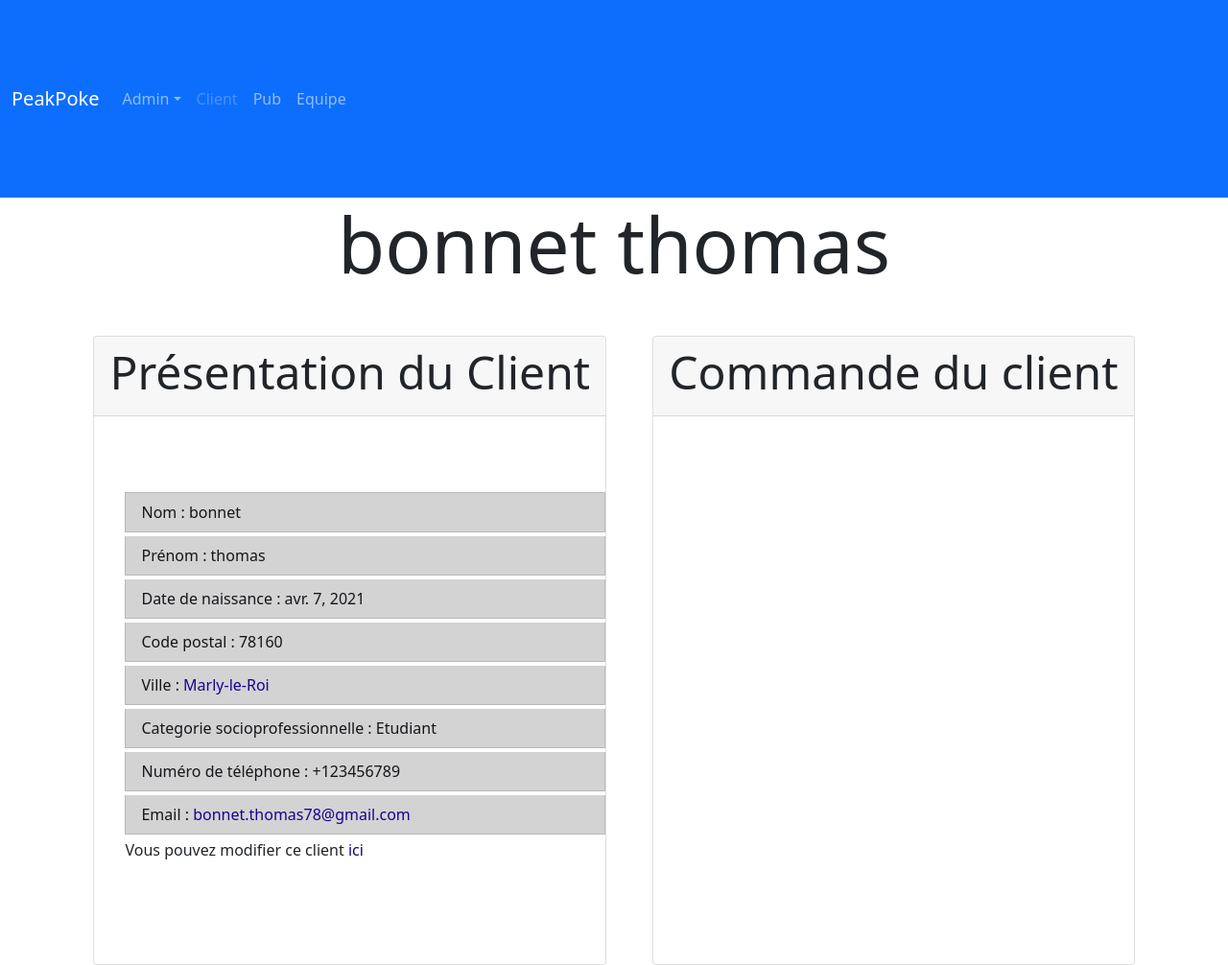
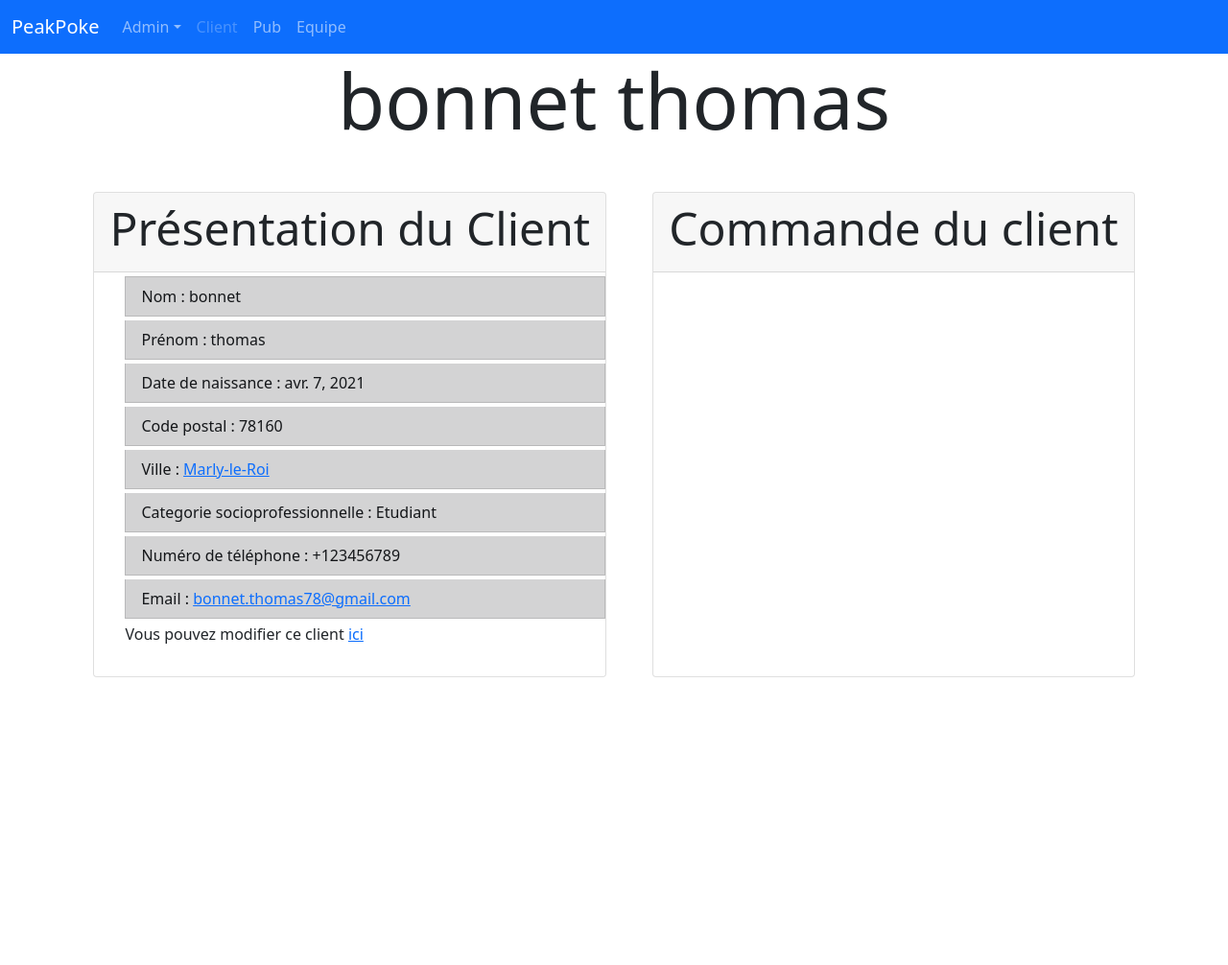
Before and after one commit to nitnelavsT/PeakPoke, a Django app: page /Client/3 in a window 1280 px wide. Shown: the whole page at 96% size. After the commit the page ends 706 px from the top, so only its background shows below. Run offline with Django 3.2, Linux system fonts and the light colour scheme; data comes from the database, SQL or seed files in the repository; parts of the project's set-up code (start-up, migrations or seed data) failed here and were passed over; some libraries are stand-ins or nearby versions.

Commit message:
Suppression espace pour la barre de navigation

```diff
--- a/Client/static/Client/styleDetail.css
+++ b/Client/static/Client/styleDetail.css
@@ -17,16 +17,3 @@
 .d-flex{
     gap:6vh
 }
-
- ul{
-    padding: 75px 0px;
- }
-
- a:link{
-     color: rgb(25, 3, 146);
-     text-decoration: none;
- }
-
- a:visited{
-     color: rgb(98, 82, 241);
- }
```
